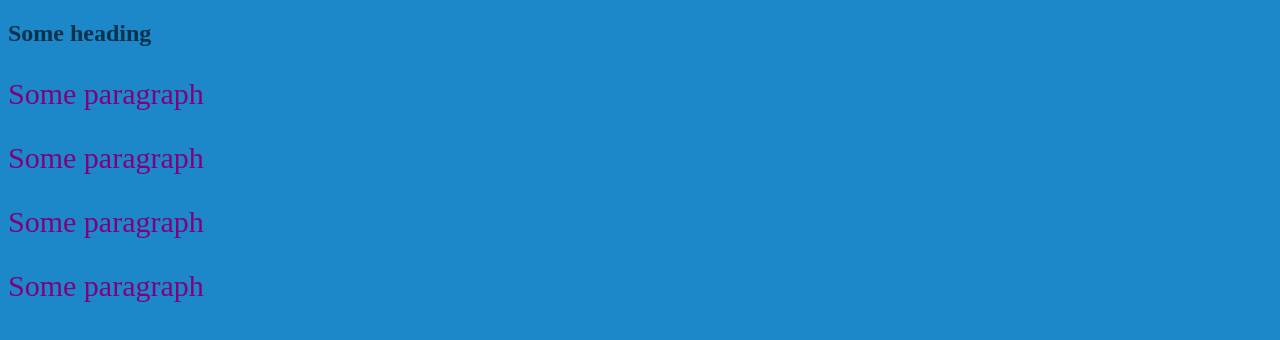
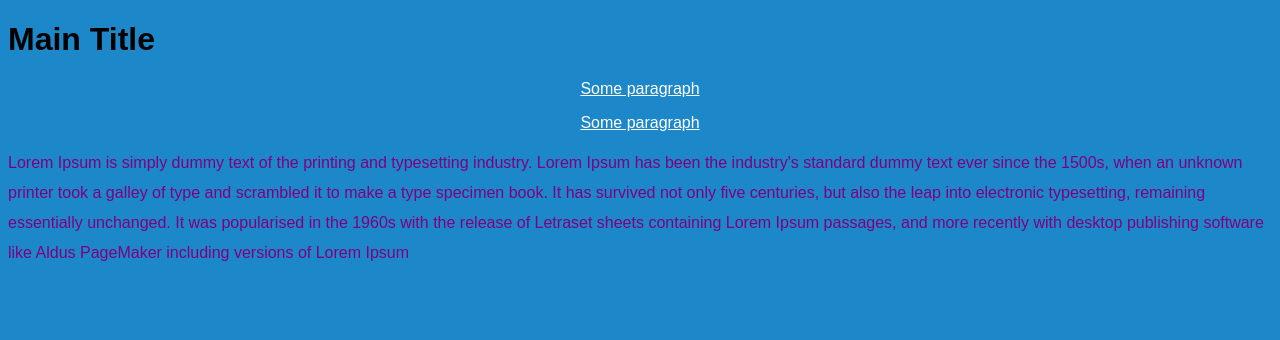
Before and after one commit to Araceli-J/CSEN60, a plain HTML site: page week2/css-playground/index.html in a window 1280 px wide. Drawn offline with Linux system fonts and the light colour scheme.

```diff
--- a/week2/css-playground/index.html
+++ b/week2/css-playground/index.html
@@ -2,23 +2,13 @@
 <html>
   <head>
     <title>Title of the document</title>
-    <!-- internal styles -->
-    <style>
-      body {
-        background-color: #1c87c9;
-      }
-      p {
-        color: white;
-      }
-    </style>
     <link rel="stylesheet" type="text/css" href="style.css">
   </head>
   <body>
     <!-- inline styles -->
-    <h2 style="color:#06324d">Some heading</h2>
-    <p style="color:orange; font-size:30px">Some paragraph</p>
-    <p style="color:#8ebf42; font-size:30px">Some paragraph</p>
-    <p style="color:orange; font-size:30px">Some paragraph</p>
-    <p style="color:orange; font-size:30px">Some paragraph</p>
+    <h1>Main Title</h1>
+    <p class ="middle-p">Some paragraph</p>
+    <p class ="middle-p">Some paragraph</p>
+    <p id = "main-text">Lorem Ipsum is simply dummy text of the printing and typesetting industry. Lorem Ipsum has been the industry's standard dummy text ever since the 1500s, when an unknown printer took a galley of type and scrambled it to make a type specimen book. It has survived not only five centuries, but also the leap into electronic typesetting, remaining essentially unchanged. It was popularised in the 1960s with the release of Letraset sheets containing Lorem Ipsum passages, and more recently with desktop publishing software like Aldus PageMaker including versions of Lorem Ipsum</p>
   </body>
 </html>
--- a/week2/css-playground/style.css
+++ b/week2/css-playground/style.css
@@ -6,7 +6,28 @@
 
 caveat !important will overide any precedence
  */
-p {
-    color:purple !important;
+html{
+    font-family:Arial, sans-serif;
+}
+ /* html tag selectors */
+ body {
+    background-color: #1c87c9;
+  }
+
+ p {
+    color:purple;
     /* background-color: orange; */
 }
+
+/* class selection */
+.middle-p {
+    color: #FFFFFF;
+    text-align: center;
+    text-decoration: underline;
+}
+
+/* id selection */
+#main-text{
+    line-height: 30px;
+
+}
```
Also changed, not shown: week2/google/index.html (+1 -0 lines), week2/google/assets/google-logo.png (added).
